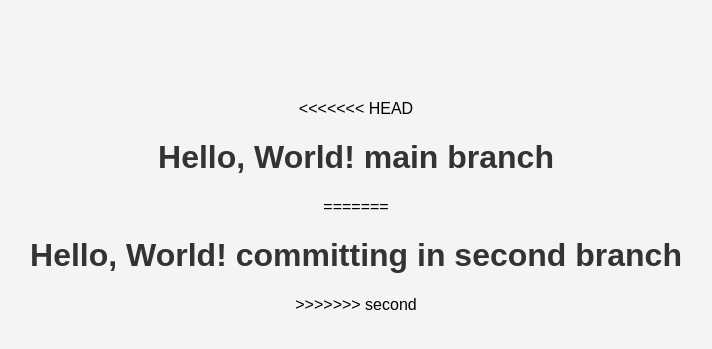
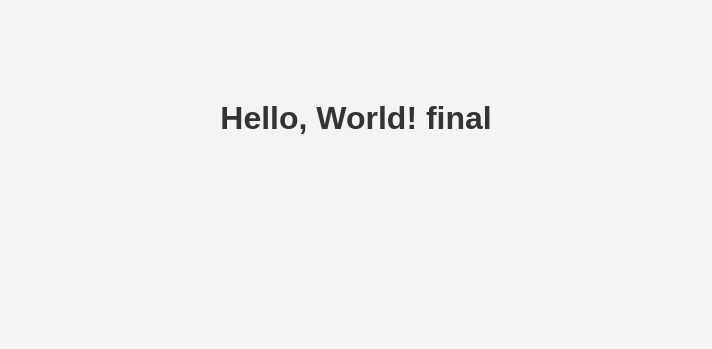
Before and after one commit to ndn1665/git_tutorial, a Django app: page /viewmap/ in a window 1280 px wide. Shown: the top 349 px of the page, without its empty margins (284-996 px from the left). Run offline with Django 4.2, Linux system fonts and the light colour scheme.

Commit message:
final commit

```diff
--- a/infomap/templates/viewmap/test.html
+++ b/infomap/templates/viewmap/test.html
@@ -9,11 +9,8 @@
 </head>
 <body>
     <div class="container">
-<<<<<<< HEAD
-        <h1>Hello, World! main branch</h1>
-=======
-        <h1>Hello, World! committing in second branch</h1>
->>>>>>> second
+    <h1>Hello, World! final</h1>
+
     </div>
 </body>
 </html>
```
